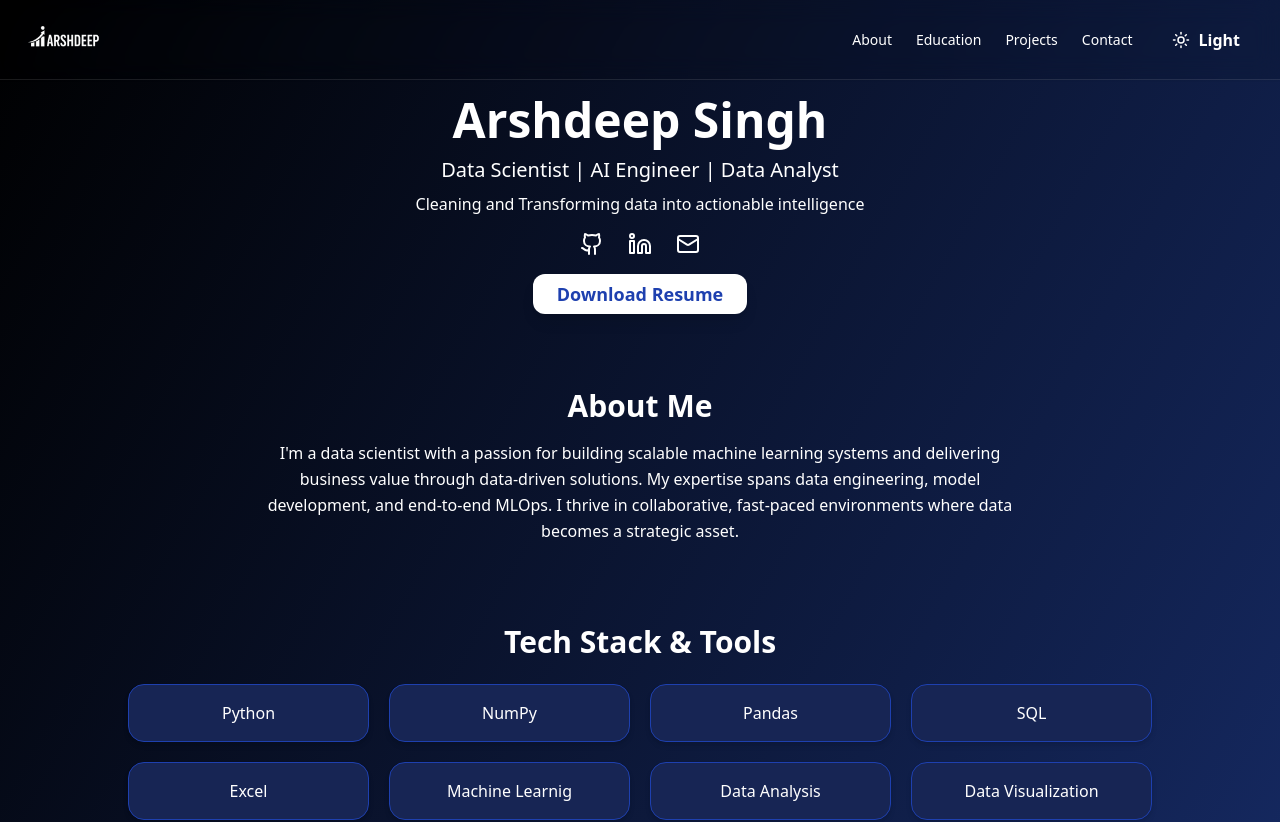
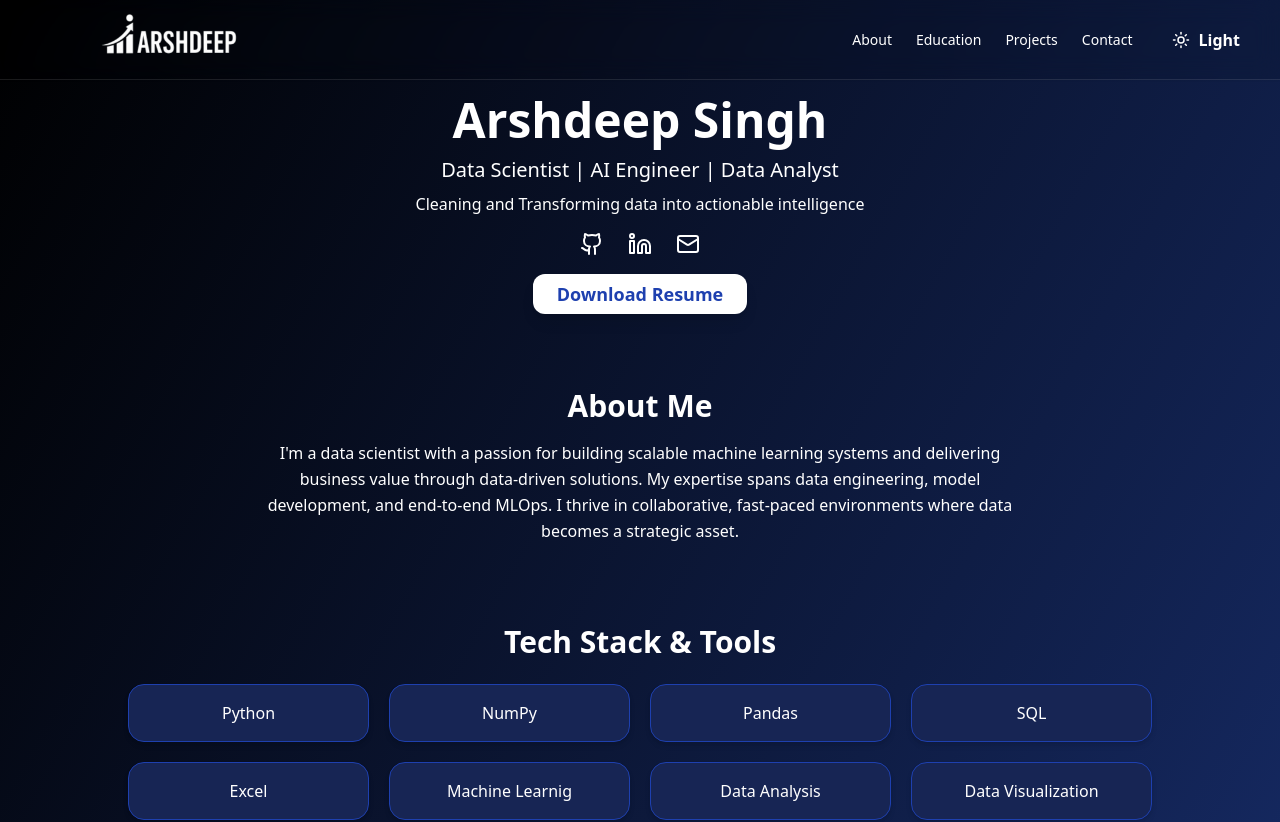
Before and after one commit to Arshdeep6840/Portfolio, a Next.js app: page / in a window 1280 px wide. Shown: the top 822 px of the page. Built offline with nearby package versions, Linux system fonts and the light colour scheme.

Commit message:
theme changes , images, font color

```diff
--- a/src/app/page.tsx
+++ b/src/app/page.tsx
@@ -21,16 +21,19 @@ export default function Portfolio() {
       {/* Navbar */}
       <nav className="fixed top-0 left-0 w-full z-50 h-20 px-6 py-0 bg-white/10 dark:bg-black/10 backdrop-blur-md border-b border-white/10 dark:border-white/10 flex justify-between items-center shadow-sm">
 
-        <div className="h-full flex items-center justify-center">
-          <Image
-            src="/703d1cbe-6398-4dfb-91eb-ec47250e9f7d.png"
-            alt="Logo"
-            width={0}
-            height={0}
-            sizes="100vw"
-            className="h-full w-auto object-contain"
-          />
-        </div>
+      <div className="h-full flex items-center justify-start">
+  <div className="relative w-[290px] h-[150px]">
+    <Image
+      src={darkMode ? "/703d1cbe-6398-4dfb-91eb-ec47250e9f7d.png" : "/dark-logo.png"}
+      alt="Logo"
+      fill
+      className="object-contain"
+      priority
+      sizes="100vw"
+    />
+  </div>
+</div>
+
 
         <div className="flex items-center gap-6">
           <a href="#about" className="hover:underline text-sm font-medium">About</a>
@@ -172,7 +175,14 @@ export default function Portfolio() {
                 <h3 className="text-xl font-semibold mb-1">{cert.title}</h3>
                 <p className="text-sm opacity-80 mb-2"><a href={cert.link}>{cert.institution}</a></p>
                 {cert.status && <p className="text-sm text-gray-400 mb-2">{cert.status}</p>}
-                <a href={cert.url} target="_blank" className="text-blue-300 text-sm font-medium hover:text-white">View</a>
+                <a
+                  href={cert.url}
+                  target="_blank"
+                  className="text-blue-600 dark:text-blue-300 text-sm font-medium hover:text-blue-800 dark:hover:text-white transition-colors"
+                >
+                  View
+                </a>
+
               </Card>
             </motion.div>
           ))}
@@ -209,7 +219,7 @@ export default function Portfolio() {
               <Card className="p-5 transition-all rounded-2xl border text-inherit bg-opacity-10 hover:bg-opacity-20">
                 <h3 className="text-xl font-semibold mb-1">{project.title}</h3>
                 <p className="text-sm opacity-80 mb-2">{project.desc}</p>
-                <a href={project.url} target="_blank" className="text-blue-300 text-sm font-medium hover:text-white">View on GitHub</a>
+                <a href={project.url} target="_blank" className="text-blue-600 dark:text-blue-300 text-sm font-medium hover:text-blue-800 dark:hover:text-white transition-colors">View on GitHub</a>
               </Card>
             </motion.div>
           ))}
```
Also changed, not shown: public/dark-logo.png (added).
